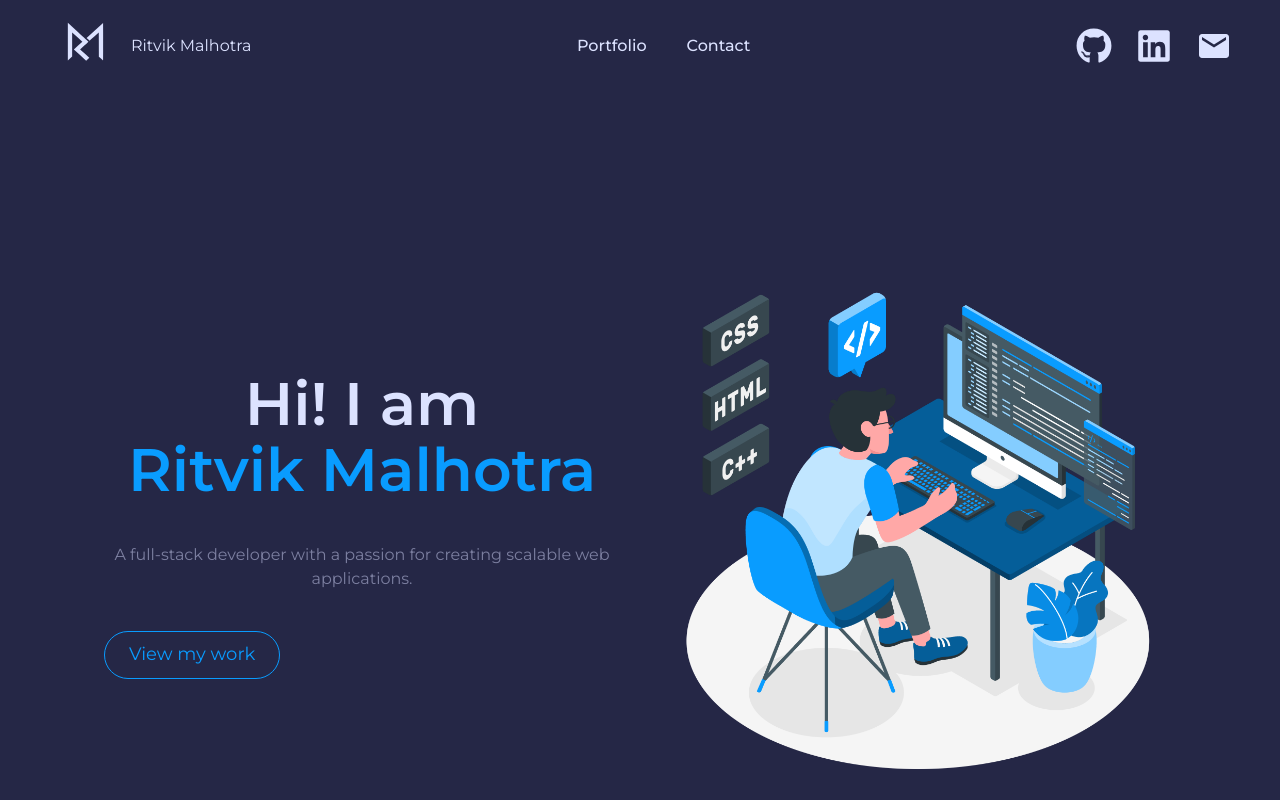
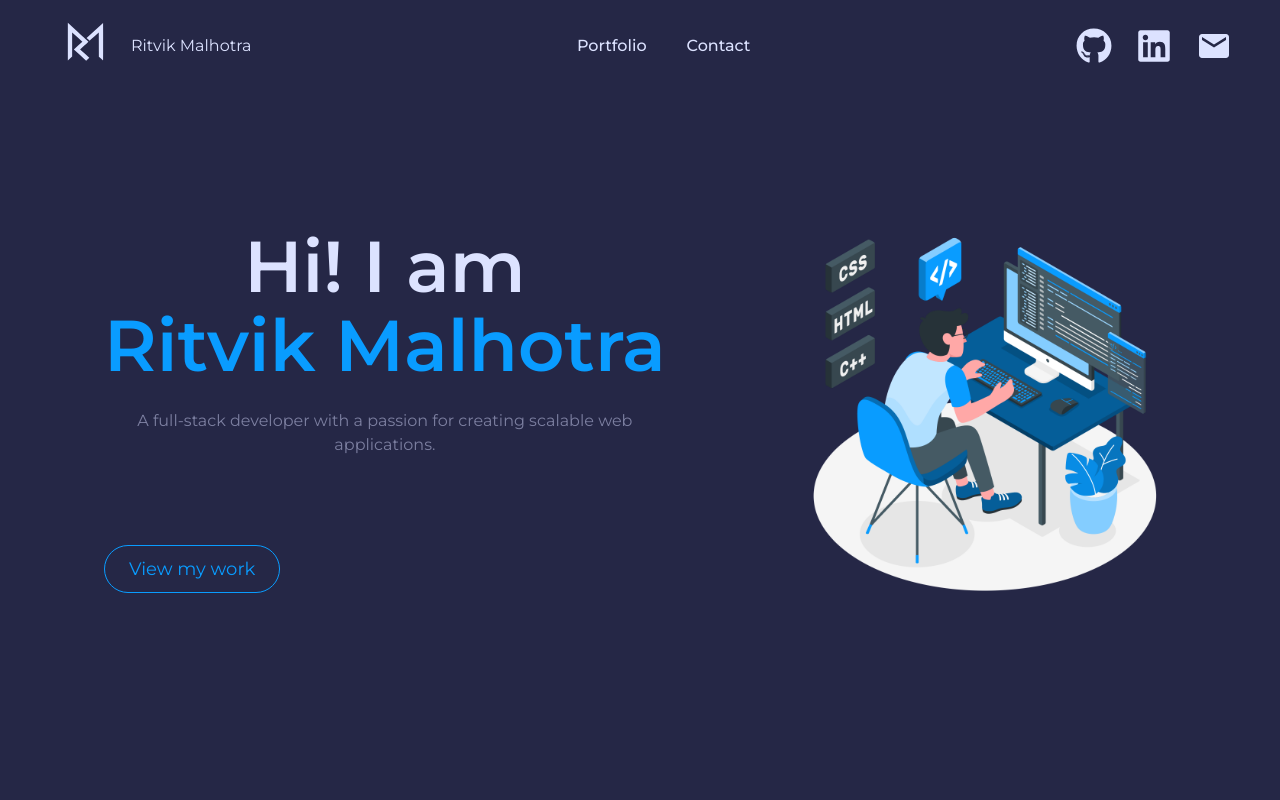
Before and after one commit to ritvik0109/portfolio-website, a Next.js app: page / in a window 1280 px wide. Shown: the top 800 px of the page. Built offline with nearby package versions, Linux system fonts and the light colour scheme.

Commit message:
style: updates hero banner styles and spacing

```diff
--- a/src/components/Hero/Hero.tsx
+++ b/src/components/Hero/Hero.tsx
@@ -9,7 +9,6 @@ import {
   Button,
   Image,
   Icon,
-  createIcon,
   IconProps,
 } from "@chakra-ui/react";
 import content from "../../content/content.json";
@@ -18,23 +17,30 @@ export default function Hero() {
   return (
     <Stack
       align={"center"}
-        spacing={{ base: 8, md: 10 }}
-        py={{ base: 20, md: 40 }}
+      spacing={{ base: 8, md: 10, lg: 12, xl: 16 }}
+      py={{ base: 20, md: 28 }}
       direction={{ base: "column", md: "row" }}
+      justifyContent={{ base: "flex-start", md: "space-between" }}
     >
-        <Stack flex={1} spacing={{ base: 5, md: 10 }}>
+      <Stack flex={1} mr={{ base: 0, md: 4, lg: 8 }} mb={{ base: 8, md: 0 }}>
         <Heading
           lineHeight={1.1}
           fontWeight={600}
-            fontSize={{ base: "3xl", sm: "4xl", lg: "6xl" }}
+          fontSize={{ base: "4xl", md: "5xl", lg: "7xl" }}
+          pb={4}
         >
           <Text as={"span"}>Hi! I am</Text>
           <br />
-            <Text as={"span"} position={"relative"} color={"primary"}>
+          <Text
+            as={"span"}
+            position={"relative"}
+            color={"primary"}
+            whiteSpace="nowrap"
+          >
             Ritvik Malhotra
           </Text>
         </Heading>
-          <Text color={"secondary"}>
+        <Text color={"secondary"} pb={{ base: 12, md: 16, lg: 20 }}>
           {content.aboutMe.description}
           {/* (make this moving?) */}
           {/* Software Engineer, DIY enthusiast, something hobbist */}
@@ -74,6 +80,8 @@ export default function Hero() {
         align={"center"}
         position={"relative"}
         w={"full"}
+        ml={{ base: 0, md: 4, lg: 8 }}
+        mt={{ base: 8, md: 0 }}
       >
         {/* <Blob
             w={"150%"}
```
Lines whose indentation alone changed are shown as unchanged.
